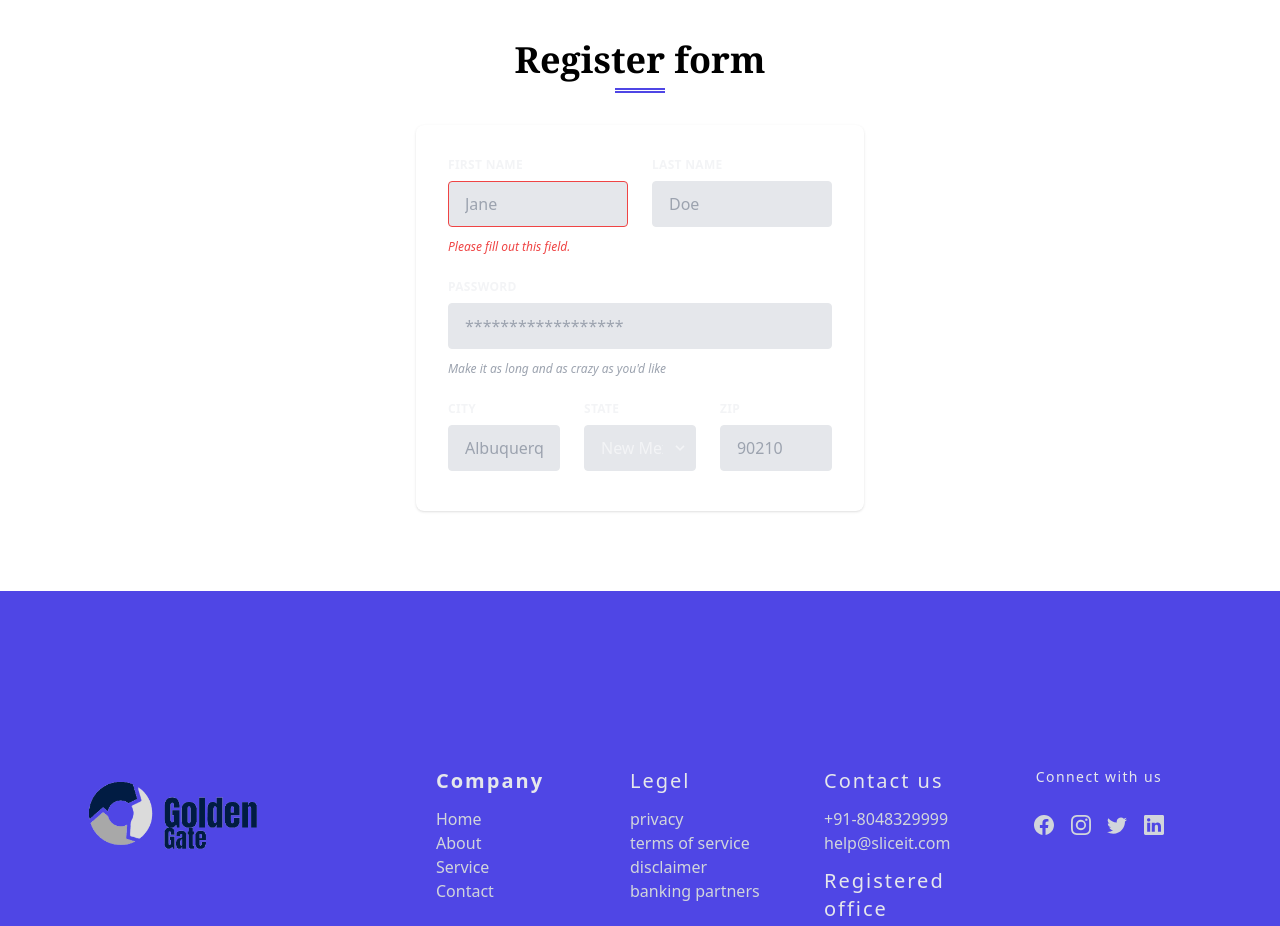
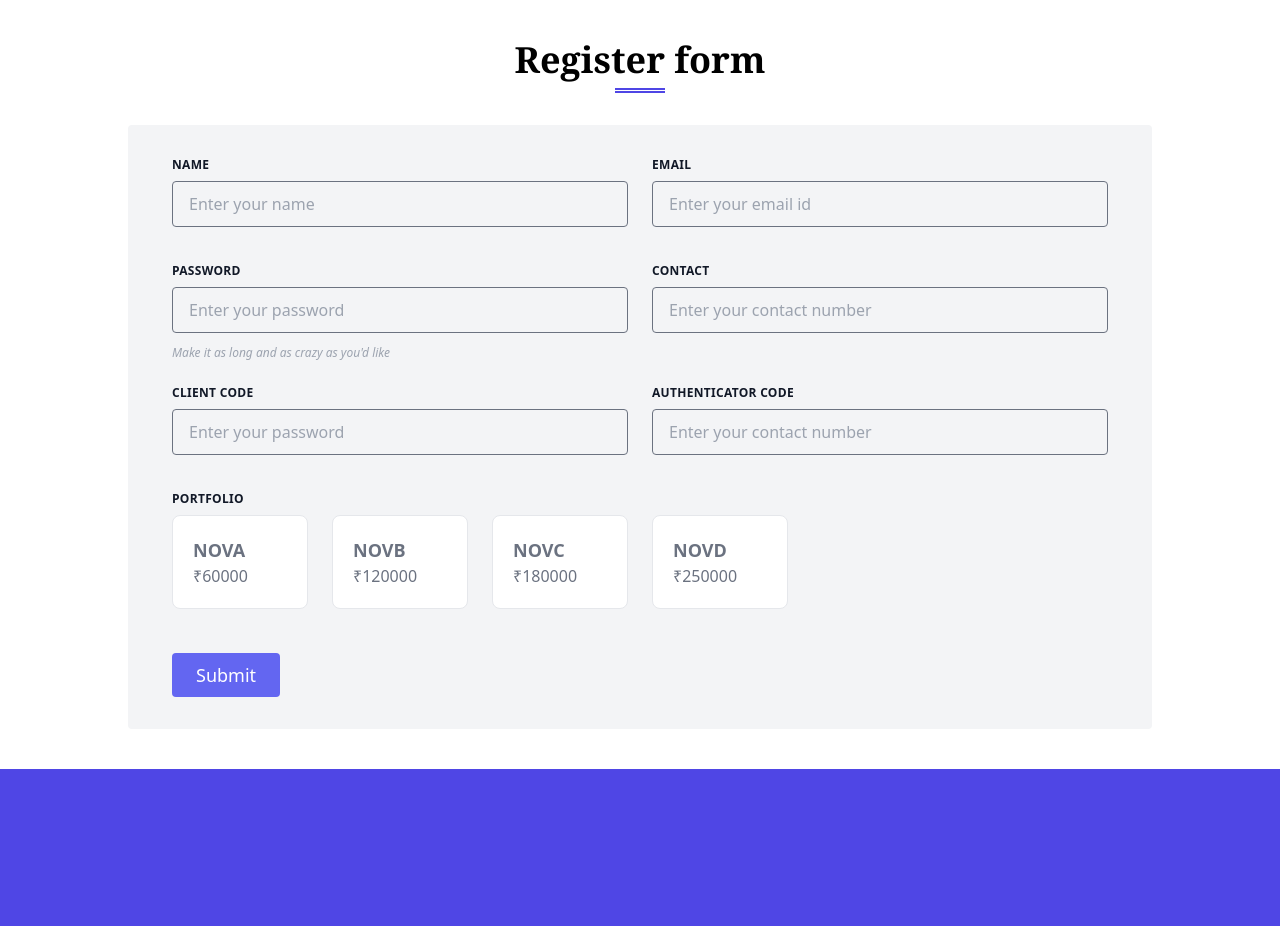
Before and after one commit to AbhiPatel10/goldengate, a Next.js app: page /register in a window 1280 px wide. Shown: the part 740-1666 px from the top of the page. Built offline with nearby package versions, Linux system fonts and the light colour scheme.

Commit message:
make it better

```diff
--- a/components/SignUpform.js
+++ b/components/SignUpform.js
@@ -31,67 +31,107 @@ const SignUpform = () => {
         </div>
         <SectionHeader title="Register form" />
       </section>
-      <section>
-        <div class="flex flex-col items-center px-6 mx-auto mb-20 lg:py-0">
-          <div class="w-full bg-white rounded-lg shadow dark:border md:mt-0 sm:max-w-md xl:p-0 dark:bg-gray-800 dark:border-gray-700">
-            <div class="p-6 space-y-4 md:space-y-6 sm:p-8">
-
-            <form class="w-full max-w-lg m-auto">
-            <div class="flex flex-wrap -mx-3 mb-6">
-              <div class="w-full md:w-1/2 px-3 mb-6 md:mb-0">
-                <label class="block uppercase tracking-wide text-gray-100 text-xs font-bold mb-2" for="grid-first-name">
-                  First Name
+      <section className="w-full">
+        <div class="mb-10 md:p-0 p-4 w-full">
+          <div class="h-full bg-gray-100 md:w-4/5 w-full m-auto sm:p-8 p-3 rounded">
+            <form class="w-full m-auto">
+              <div class="w-full flex flex-wrap mb-6">
+                <div class="w-full md:w-1/2 px-3  mb-6 md:mb-0">
+                  <label class="block uppercase tracking-wide text-gray-900 text-xs font-bold mb-2" for="grid-first-name">
+                    Name
                   </label>
-                <input class="appearance-none block w-full bg-gray-200 text-gray-700 border border-red-500 rounded py-3 px-4 mb-3 leading-tight focus:outline-none focus:bg-white" id="grid-first-name" type="text" placeholder="Jane" />
-                <p class="text-red-500 text-xs italic">Please fill out this field.</p>
+                  <input class="appearance-none block w-full bg-gray-100 text-gray-900 border border-gray-500 rounded py-3 px-4 mb-3 leading-tight focus:outline-none focus:bg-white" id="grid-first-name" type="text" placeholder="Enter your name" />
                 </div>
-              <div class="w-full md:w-1/2 px-3">
-                <label class="block uppercase tracking-wide text-gray-100 text-xs font-bold mb-2" for="grid-last-name">
-                  Last Name
+                <div class="w-full px-3 md:w-1/2">
+                  <label class="block uppercase tracking-wide text-gray-900 text-xs font-bold mb-2" for="grid-last-name">
+                    Email
                   </label>
-                <input class="appearance-none block w-full bg-gray-200 text-gray-100 border border-gray-200 rounded py-3 px-4 leading-tight focus:outline-none focus:bg-white focus:border-gray-500" id="grid-last-name" type="text" placeholder="Doe" />
+                  <input class="appearance-none block w-full bg-gray-100 text-gray-900 border border-gray-500 rounded py-3 px-4 leading-tight focus:outline-none focus:bg-white focus:border-gray-500" id="grid-last-name" type="email" placeholder="Enter your email id" />
                 </div>
               </div>
-            <div class="flex flex-wrap -mx-3 mb-6">
-              <div class="w-full px-3">
-                <label class="block uppercase tracking-wide text-gray-100 text-xs font-bold mb-2" for="grid-password">
+              <div class="w-full flex flex-wrap mb-6">
+                <div class="w-full md:w-1/2 px-3  mb-6 md:mb-0">
+                  <label class="block uppercase tracking-wide text-gray-900 text-xs font-bold mb-2" for="grid-first-name">
                     Password
                   </label>
-                <input class="appearance-none block w-full bg-gray-200 text-gray-700 border border-gray-200 rounded py-3 px-4 mb-3 leading-tight focus:outline-none focus:bg-white focus:border-gray-500" id="grid-password" type="password" placeholder="******************" />
+                  <input class="appearance-none block w-full bg-gray-100 text-gray-900 border border-gray-500 rounded py-3 px-4 mb-3 leading-tight focus:outline-none focus:bg-white" id="grid-first-name" type="text" placeholder="Enter your password" />
                   <p class="text-gray-400 text-xs italic">Make it as long and as crazy as you'd like</p>
+
+                </div>
+                <div class="w-full px-3 md:w-1/2">
+                  <label class="block uppercase tracking-wide text-gray-900 text-xs font-bold mb-2" for="grid-last-name">
+                    Contact
+                  </label>
+                  <input class="appearance-none block w-full bg-gray-100 text-gray-900 border border-gray-500 rounded py-3 px-4 leading-tight focus:outline-none focus:bg-white focus:border-gray-500" id="grid-last-name" type="text" placeholder="Enter your contact number" />
                 </div>
               </div>
-            <div class="flex flex-wrap -mx-3 mb-2">
-              <div class="w-full md:w-1/3 px-3 mb-6 md:mb-0">
-                <label class="block uppercase tracking-wide text-gray-100 text-xs font-bold mb-2" for="grid-city">
-                  City
+              <div class="w-full flex flex-wrap mb-6">
+                <div class="w-full md:w-1/2 px-3  mb-6 md:mb-0">
+                  <label class="block uppercase tracking-wide text-gray-900 text-xs font-bold mb-2" for="grid-first-name">
+                    Client Code
                   </label>
-                <input class="appearance-none block w-full bg-gray-200 text-gray-700 border border-gray-200 rounded py-3 px-4 leading-tight focus:outline-none focus:bg-white focus:border-gray-500" id="grid-city" type="text" placeholder="Albuquerque" />
+                  <input class="appearance-none block w-full bg-gray-100 text-gray-900 border border-gray-500 rounded py-3 px-4 mb-3 leading-tight focus:outline-none focus:bg-white" id="grid-first-name" type="text" placeholder="Enter your password" />
                 </div>
-              <div class="w-full md:w-1/3 px-3 mb-6 md:mb-0">
-                <label class="block uppercase tracking-wide text-gray-100 text-xs font-bold mb-2" for="grid-state">
-                  State
+                <div class="w-full px-3 md:w-1/2">
+                  <label class="block uppercase tracking-wide text-gray-900 text-xs font-bold mb-2" for="grid-last-name">
+                    Authenticator Code
                   </label>
-                <div class="relative">
-                  <select class="block appearance-none w-full bg-gray-200 border border-gray-200 text-gray-100 py-3 px-4 pr-8 rounded leading-tight focus:outline-none focus:bg-black focus:border-gray-500" id="grid-state">
-                    <option>New Mexico</option>
-                    <option>Missouri</option>
-                    <option>Texas</option>
-                  </select>
-                  <div class="pointer-events-none absolute inset-y-0 right-0 flex items-center px-2 text-gray-100">
-                    <svg class="fill-current h-4 w-4" xmlns="http://www.w3.org/2000/svg" viewBox="0 0 20 20"><path d="M9.293 12.95l.707.707L15.657 8l-1.414-1.414L10 10.828 5.757 6.586 4.343 8z" /></svg>
+                  <input class="appearance-none block w-full bg-gray-100 text-gray-900 border border-gray-500 rounded py-3 px-4 leading-tight focus:outline-none focus:bg-white focus:border-gray-500" id="grid-last-name" type="text" placeholder="Enter your contact number" />
+                </div>
+              </div>
+              <div class="flex flex-wrap  mb-6">
+                <div class="w-full px-3">
+                  <label class="block uppercase tracking-wide text-gray-900 text-xs font-bold mb-2" for="grid-password">
+                    Portfolio
+                  </label>
+                  <div>
+                    <ul class="grid sm:gap-6 gap-2 w-full lg:grid-cols-6 md:grid-cols-4 sm:grid-cols-2 grid-cols-2">
+                      <li>
+                        <input type="radio" id="NOVA" name="hosting" value="NOVA" class="hidden peer" required />
+                          <label for="NOVA" class="inline-flex justify-between items-center p-5 w-full text-gray-500 bg-white rounded-lg border border-gray-200 cursor-pointer dark:hover:text-gray-300 dark:border-gray-700 dark:peer-checked:text-blue-500 peer-checked:border-blue-600 peer-checked:text-blue-600 hover:text-gray-600 hover:bg-gray-100 dark:text-gray-400 dark:bg-gray-800 dark:hover:bg-gray-700">
+                            <div class="block">
+                              <div class="w-full text-lg font-semibold">NOVA</div>
+                              <div class="w-full">₹60000</div>
+                            </div>
+
+                          </label>
+                      </li>
+                      <li>
+                        <input type="radio" id="NOVB" name="hosting" value="NOVB" class="hidden peer" />
+                          <label for="NOVB" class="inline-flex justify-between items-center p-5 w-full text-gray-500 bg-white rounded-lg border border-gray-200 cursor-pointer dark:hover:text-gray-300 dark:border-gray-700 dark:peer-checked:text-blue-500 peer-checked:border-blue-600 peer-checked:text-blue-600 hover:text-gray-600 hover:bg-gray-100 dark:text-gray-400 dark:bg-gray-800 dark:hover:bg-gray-700">
+                            <div class="block">
+                              <div class="w-full text-lg font-semibold">NOVB</div>
+                              <div class="w-full">₹120000</div>
+                            </div>
+
+                          </label>
+                      </li>
+                      <li>
+                        <input type="radio" id="NOVC" name="hosting" value="NOVC" class="hidden peer" />
+                          <label for="NOVC" class="inline-flex justify-between items-center p-5 w-full text-gray-500 bg-white rounded-lg border border-gray-200 cursor-pointer dark:hover:text-gray-300 dark:border-gray-700 dark:peer-checked:text-blue-500 peer-checked:border-blue-600 peer-checked:text-blue-600 hover:text-gray-600 hover:bg-gray-100 dark:text-gray-400 dark:bg-gray-800 dark:hover:bg-gray-700">
+                            <div class="block">
+                              <div class="w-full text-lg font-semibold">NOVC</div>
+                              <div class="w-full">₹180000</div>
+                            </div>
+
+                          </label>
+                      </li>
+                      <li>
+                        <input type="radio" id="NOVD" name="hosting" value="NOVD" class="hidden peer" />
+                          <label for="NOVD" class="inline-flex justify-between items-center p-5 w-full text-gray-500 bg-white rounded-lg border border-gray-200 cursor-pointer dark:hover:text-gray-300 dark:border-gray-700 dark:peer-checked:text-blue-500 peer-checked:border-blue-600 peer-checked:text-blue-600 hover:text-gray-600 hover:bg-gray-100 dark:text-gray-400 dark:bg-gray-800 dark:hover:bg-gray-700">
+                            <div class="block">
+                              <div class="w-full text-lg font-semibold">NOVD</div>
+                              <div class="w-full">₹250000</div>
+                            </div>
+
+                          </label>
+                      </li>
+                    </ul>
                   </div>
                 </div>
               </div>
-              <div class="w-full md:w-1/3 px-3 mb-6 md:mb-0">
-                <label class="block uppercase tracking-wide text-gray-100 text-xs font-bold mb-2" for="grid-zip">
-                  Zip
-                </label>
-                <input class="appearance-none block w-full bg-gray-200 text-gray-100 border border-gray-200 rounded py-3 px-4 leading-tight focus:outline-none focus:bg-white focus:border-gray-500" id="grid-zip" type="text" placeholder="90210" />
-              </div>
-            </div>
+              <button className="mt-5 sm:ml-3 text-white bg-indigo-500 border-0 lg:py-2 lg:px-6 px-4 py-1 focus:outline-none hover:bg-indigo-600 rounded text-lg">Submit</button>
             </form>
-            </div>
           </div>
         </div>
       </section>
@@ -108,3 +148,6 @@ export default SignUpform;
 //   Forgot password?
 // </a>
 // </div>
+
+
+// <p class="text-red-500 text-xs italic">Please fill out this field.</p>
--- a/pages/index.js
+++ b/pages/index.js
@@ -10,6 +10,7 @@ import SectionHeader from '../components/section-header'
 import Testimonial from '../components/Testimonial'
 import Footer from './../components/Footer';
 import Companymessage from './../components/CompanyMessage';
+import Slicecard from '../components/Slicecard'
 
 const Home = () => {
   return (
@@ -24,8 +25,9 @@ const Home = () => {
       <div>
         <SectionHeader title="Fee Structure" />
         <Feestructure />
-        </div>
-        <Companymessage />
+      </div>
+      <Slicecard />
+      <Companymessage />
       <div>
         <SectionHeader title="FAQs" />
         <Faq />
--- a/styles/globals.css
+++ b/styles/globals.css
@@ -14,6 +14,9 @@
     background-color: rgb(250, 194, 19, 0.8);
     backdrop-filter: blur(20px);
 }
+.slicecard-family{
+    font-family: 'Lucida Sans', 'Lucida Sans Regular', 'Lucida Grande', 'Lucida Sans Unicode', Geneva, Verdana, sans-serif
+}
 
 @media only screen and (max-width: 600px) {
     .container{
```
Also changed, not shown: components/Slicecard.js (added, +42 -0 lines). Lines whose indentation alone changed are shown as unchanged.
